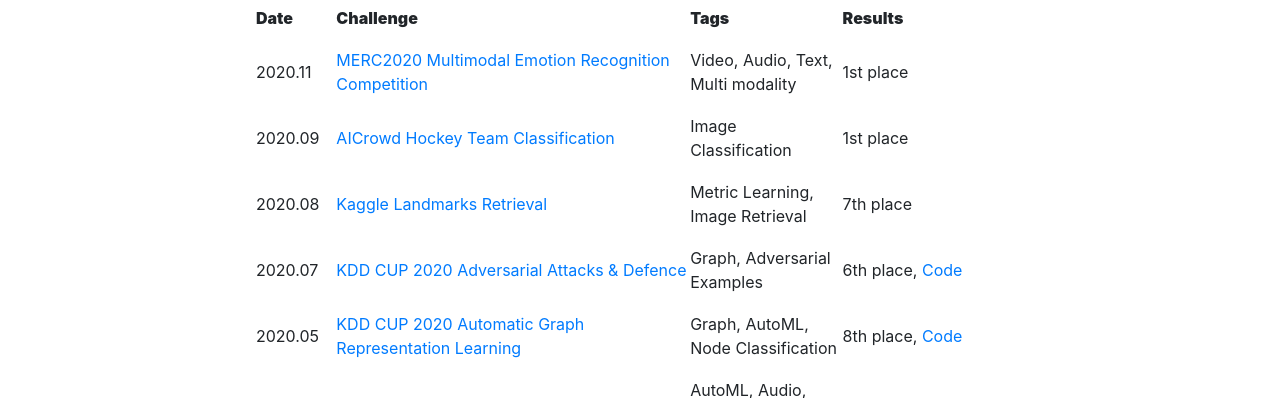
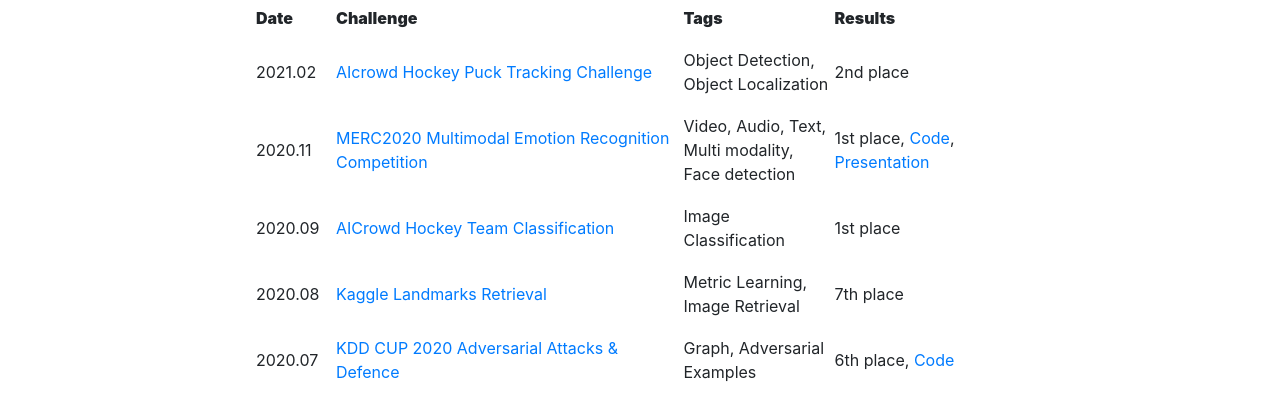
Before and after one commit to u1234x1234/u1234x1234.github.io, a plain HTML site: page about/index.html in a window 1280 px wide. Shown: the part 430-828 px from the top of the page. Drawn offline with Linux system fonts and the light colour scheme.

Commit message:
rebuilding site Ср 04 авг 2021 10:46:35 +05

```diff
--- a/about/index.html
+++ b/about/index.html
@@ -5,7 +5,7 @@
   <meta charset="utf-8">
   <meta name="viewport" content="width=device-width, initial-scale=1, shrink-to-fit=no">
 
-  <meta name="generator" content="Hugo 0.74.3" />
+  <meta name="generator" content="Hugo 0.80.0" />
 
 
   <meta name="description" content="Some description">
@@ -34,7 +34,7 @@
   <link rel="stylesheet" href="https://u1234x1234.github.io/css/bootstrap.min.css" />
 
 
-  <title> | Some Title</title>
+  <title> | Dmitrii Tsybulevskii</title>
 
 
   <style>
@@ -205,13 +205,22 @@ blockquote,
 <p><strong>Results</strong></p></th></tr>
 <tr>
 <td>
+<p>2021.02</p></td>
+<td>
+<p><a href="https://www.aicrowd.com/challenges/hockey-puck-tracking-challenge/leaderboards">AIcrowd Hockey Puck Tracking Challenge</a></p></td>
+<td>
+<p>Object Detection, Object Localization</p></td>
+<td>
+<p>2nd place</p></td></tr>
+<tr>
+<td>
 <p>2020.11</p></td>
 <td>
 <p><a href="https://sites.google.com/view/merc2020/">MERC2020 Multimodal Emotion Recognition Competition</a></p></td>
 <td>
-<p>Video, Audio, Text, Multi modality</p></td>
+<p>Video, Audio, Text, Multi modality, Face detection</p></td>
 <td>
-<p>1st place</p></td></tr>
+<p>1st place, <a href="https://github.com/u1234x1234/Multimodal-Emotion-Recognition-Competition-2020">Code</a>,  <a href="https://www.youtube.com/watch?v=YfJoMUPKCsc">Presentation</a> </p></td></tr>
 <tr>
 <td>
 <p>2020.09</p></td>
```
Also changed, not shown: index.html (+2 -2 lines), index.xml (+8 -12 lines), tags/index.html (+2 -2 lines), tags/index.xml (+3 -7 lines), sitemap.xml (line endings or trailing spaces).
